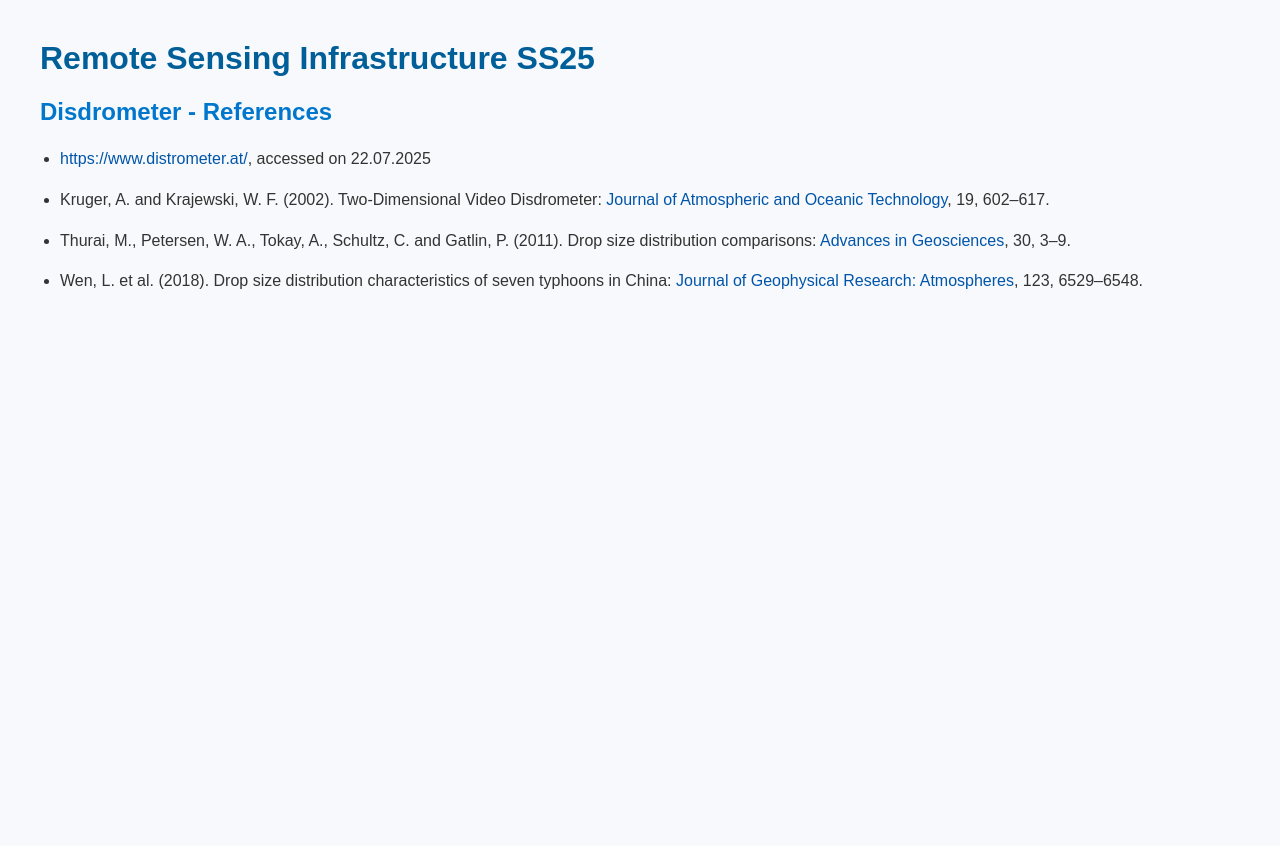
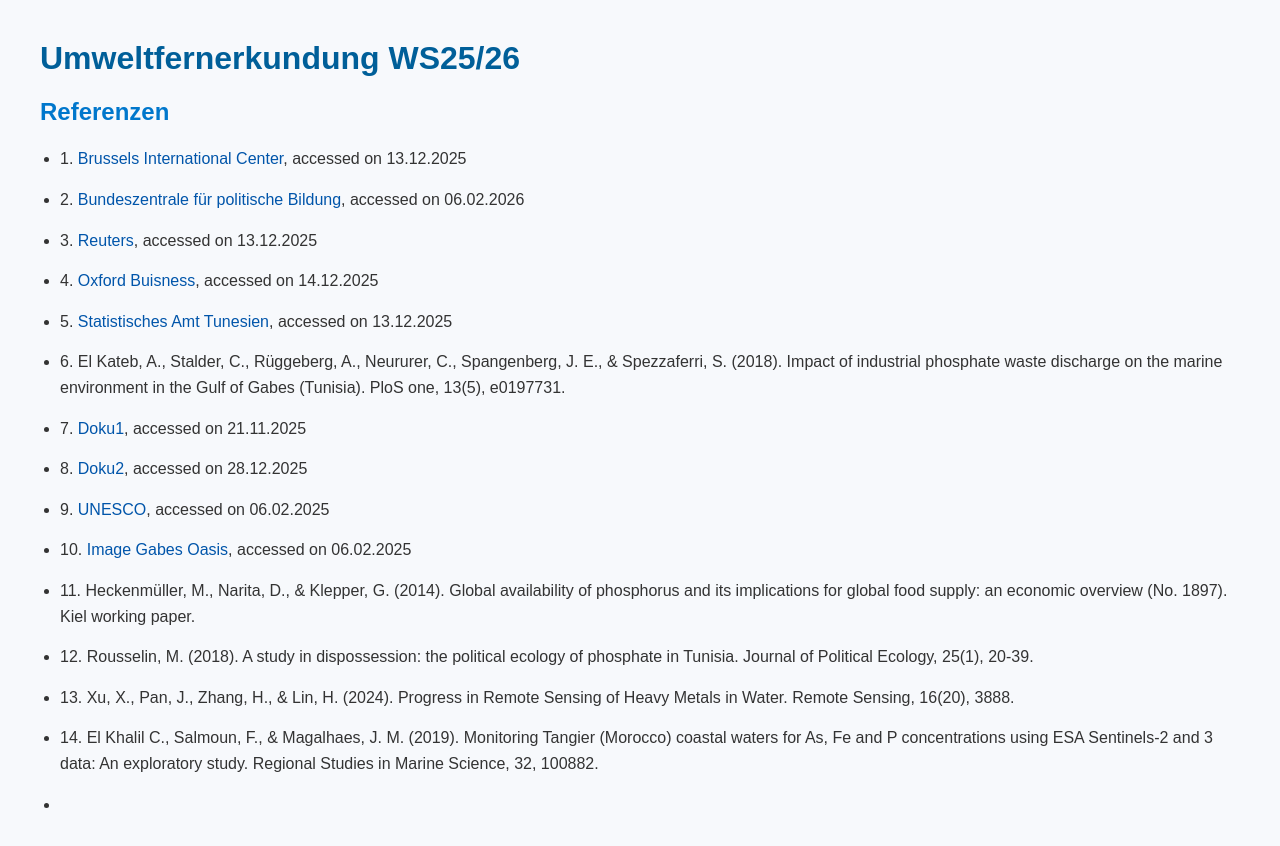
Before and after one commit to neehass/neehass.github.io, a plain HTML site: page index-1.html in a window 1280 px wide. Before the commit the page ends 800 px from the top, so only its background shows below. Drawn offline with Linux system fonts and the light colour scheme.

Commit message:
umfern quellen
Updated references and title in index-1.html.

```diff
--- a/index-1.html
+++ b/index-1.html
@@ -2,30 +2,46 @@
 <html lang="de">
 <head>
   <meta charset="UTF-8">
-  <title>Disdrometer-Ref</title>
+  <title>UmFern-Ref</title>
   <link rel="stylesheet" href="style.css">
 </head>
 <body>
   <header>
-    <h1>Remote Sensing Infrastructure SS25</h1>
-    <h2>Disdrometer - References</h2>
+    <h1>Umweltfernerkundung WS25/26</h1>
+    <h2>Referenzen</h2>
   </header>
 
   <main>
     <ul class="references">
-      <li><a href="https://www.distrometer.at/">https://www.distrometer.at/</a>, accessed on 22.07.2025</li>
       <li>
-        Kruger, A. and Krajewski, W. F. (2002). Two-Dimensional Video Disdrometer:
-        <a href="https://doi.org/10.1175/1520-0426(2002)019<0602:TDVDAD>2.0.CO;2">Journal of Atmospheric and Oceanic Technology</a>, 19, 602–617.
-      </li>
+        1. <a href="https://www.bic-rhr.com/research/phosphate-pollution-gabes-impacts-and-possible-ways-out">Brussels International Center</a>, accessed on 13.12.2025</li>
       <li>
-        Thurai, M., Petersen, W. A., Tokay, A., Schultz, C. and Gatlin, P. (2011). Drop size distribution comparisons:
-        <a href="https://doi.org/10.5194/adgeo-30-3-2011">Advances in Geosciences</a>, 30, 3–9.
-      </li>
+        2. <a href="https://www.bpb.de/kurz-knapp/hintergrund-aktuell/223304/60-jahre-tunesische-unabhaengigkeit/">Bundeszentrale für politische Bildung</a>, accessed on 06.02.2026</li>
       <li>
-        Wen, L. et al. (2018). Drop size distribution characteristics of seven typhoons in China:
-        <a href="https://doi.org/10.1029/2017JD027950">Journal of Geophysical Research: Atmospheres</a>, 123, 6529–6548.
-      </li>
+        3. <a href="https://www.reuters.com/markets/commodities/tunisia-aims-raise-phosphate-output-14-million-metric-tons-2030-2025-03-05/">Reuters</a>, accessed on  13.12.2025</li>
+      <li>
+        4. <a href="https://oxfordbusinessgroup.com/reports/tunisia/2017-report/economy/cautiously-optimistic-addressing-risk-and-securing-new-production-can-safeguard-the-countrys-position-as-a-major-phosphate-player">Oxford Buisness</a>, accessed on  14.12.2025</li>
+      <li>
+        5. <a href="http://dataportal.ins.tn/en/DataAnalysis/">Statistisches Amt Tunesien</a>, accessed on  13.12.2025</li>
+      <li>
+        6. El Kateb, A., Stalder, C., Rüggeberg, A., Neururer, C., Spangenberg, J. E., & Spezzaferri, S. (2018). Impact of industrial phosphate waste discharge on the marine environment in the Gulf of Gabes (Tunisia). PloS one, 13(5), e0197731.
+      <li>
+        7. <a href="https://www.youtube.com/watch?v=K1yrCWlPldg&t=20s">Doku1</a>, accessed on  21.11.2025</li>
+      <li>
+        8. <a href="https://www.youtube.com/watch?v=j_wkggqYCBg">Doku2</a>, accessed on  28.12.2025</li>
+      <li>
+        9. <a href="https://whc.unesco.org/en/tentativelists/5386/">UNESCO</a>, accessed on  06.02.2025</li>
+      <li>
+        10. <a href="https://patrimoine-sud-tunisien.tn/fr/categories/10/oasis-maritime">Image Gabes Oasis</a>, accessed on  06.02.2025</li>
+      <li>
+        11. Heckenmüller, M., Narita, D., & Klepper, G. (2014). Global availability of phosphorus and its implications for global food supply: an economic overview (No. 1897). Kiel working paper.
+      <li>
+        12. Rousselin, M. (2018). A study in dispossession: the political ecology of phosphate in Tunisia. Journal of Political Ecology, 25(1), 20-39.
+      <li>
+        13. Xu, X., Pan, J., Zhang, H., & Lin, H. (2024). Progress in Remote Sensing of Heavy Metals in Water. Remote Sensing, 16(20), 3888.
+      <li>
+        14. El Khalil C., Salmoun, F., & Magalhaes, J. M. (2019). Monitoring Tangier (Morocco) coastal waters for As, Fe and P concentrations using ESA Sentinels-2 and 3 data: An exploratory study. Regional Studies in Marine Science, 32, 100882.
+      <li>
     </ul>
   </main>
 </body>
```
